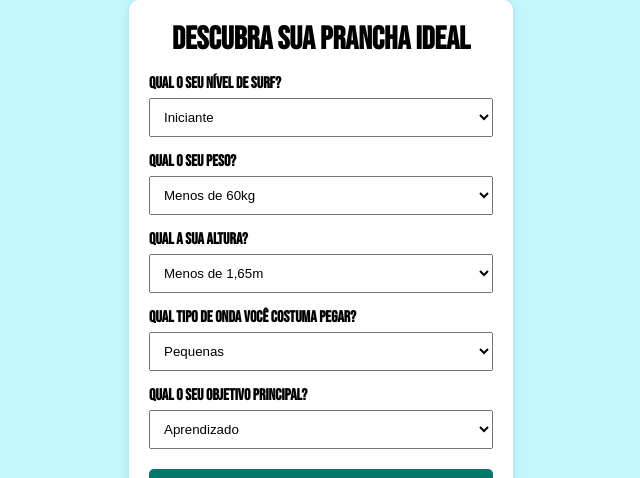
After one commit to devgabrielrosas/Surf-Lifestyle, a Flask app: page /prancha in a window 1280 px wide. The commit adds this page. Shown: the top 478 px of the page, without its empty margins (319-959 px from the left). Run offline with Flask 3, Linux system fonts and the light colour scheme.

Commit message:
Adiciona formulário de recomendação de prancha

```diff
--- a/app/main/__init__.py
+++ b/app/main/__init__.py
@@ -4,3 +4,4 @@ main = Blueprint('main', __name__)
 
 from . import routes
 from . import forms
+from . import surf_forms
--- a/app/main/routes.py
+++ b/app/main/routes.py
@@ -14,3 +14,7 @@ def pagina_historia():
 @main.route('/politica_privacidade')
 def politica_privacidade():
     return render_template('politica_privacidade.html')
+
+@main.route('/prancha')
+def prancha():
+    return render_template('prancha.html')
--- /dev/null
+++ b/app/static/estilos/prancha.css
@@ -0,0 +1,53 @@
+.container {
+    background: white;
+    z-index: 1;
+    padding: 20px;
+    border-radius: 10px;
+    width: 30%;
+    box-shadow: 0 0 10px rgba(0,0,0,0.1);
+    margin: auto;
+    position: relative;
+}
+
+h1 {
+    text-align: center;
+}
+
+h2 {
+    text-align: center;
+    color: #00796b;
+}
+
+label {
+    display: block;
+    margin-top: 15px;
+    font-weight: bold;
+}
+
+.highlight {
+    color: #00796b;
+}
+
+select, button, #voltar {
+    width: 100%;
+    padding: 10px;
+    margin-top: 5px;
+}
+
+button, #voltar {
+    margin-top: 20px;
+    background: #00796b;
+    color: white;
+    border: none;
+    border-radius: 5px;
+    cursor: pointer;
+}
+
+button:hover {
+    background: #004d40;
+}
+
+a{
+    text-decoration: none;
+    color: white
+}
--- a/app/templates/index.html
+++ b/app/templates/index.html
@@ -56,7 +56,7 @@
                     <p>E se ainda não sabe nada do que estamos falando, te convido a <strong>conhecer o surf</strong> através do nosso blog.</p>
                     <a href="nosso_blog" class="button">Vem de Surfing</a>
                     <p>Ou se quiser saber qual sua <strong>prancha ideal</strong> de acordo com seu corpo e seu <strong>estilo de surf</strong>:</p>
-                    <a href="" class="button">Sua prancha</a>
+                    <a href="prancha" class="button">Sua prancha</a>
                 </article>
                 <div class="espaco-fotos">
                     <img src="{{ url_for('static', filename='imagens/espaco-foto.jpg') }}" alt="">
--- /dev/null
+++ b/app/templates/prancha.html
@@ -0,0 +1,51 @@
+{% extends 'base.html' %}
+
+{% block styles %}
+<link rel="stylesheet" href="{{ url_for('static', filename='estilos/prancha.css') }}">
+{% endblock %}
+
+{% block content %}
+<div class="container">
+    <h1>Descubra sua prancha ideal</h1>
+    <form method="POST" action="{{ url_for('main.prancha') }}">
+
+        <label for="nivel">Qual o seu nível de surf?</label>
+        <select name="nivel" id="nivel" required>
+            <option value="iniciante">Iniciante</option>
+            <option value="intermediario">Intermediário</option>
+            <option value="avancado">Avançado</option>
+        </select>
+
+        <label for="peso">Qual o seu peso?</label>
+        <select name="peso" id="peso" required>
+            <option value="baixo">Menos de 60kg</option>
+            <option value="medio">60-80kg</option>
+            <option value="alto">Mais de 80kg</option>
+        </select>
+
+        <label for="altura">Qual a sua altura?</label>
+        <select name="altura" id="altura" required>
+            <option value="baixo">Menos de 1,65m</option>
+            <option value="medio">1,65m - 1,80m</option>
+            <option value="alto">Mais de 1,80m</option>
+        </select>
+
+        <label for="ondas">Qual tipo de onda você costuma pegar?</label>
+        <select name="ondas" id="ondas" required>
+            <option value="pequenas">Pequenas</option>
+            <option value="medias">Médias</option>
+            <option value="grandes">Grandes</option>
+        </select>
+
+        <label for="objetivo">Qual o seu objetivo principal?</label>
+        <select name="objetivo" id="objetivo" required>
+            <option value="aprendizado">Aprendizado</option>
+            <option value="manobras">Manobras</option>
+            <option value="velocidade">Velocidade</option>
+            <option value="tubo">Entrar em tubos</option>
+        </select>
+
+        <button type="submit" class="button">Descobrir prancha ideal</button>
+    </form>
+</div>
+{% endblock %}
```
Also changed, not shown: app/main/surf_forms.py (added, +83 -0 lines), app/templates/resultado.html (added, +19 -0 lines).
